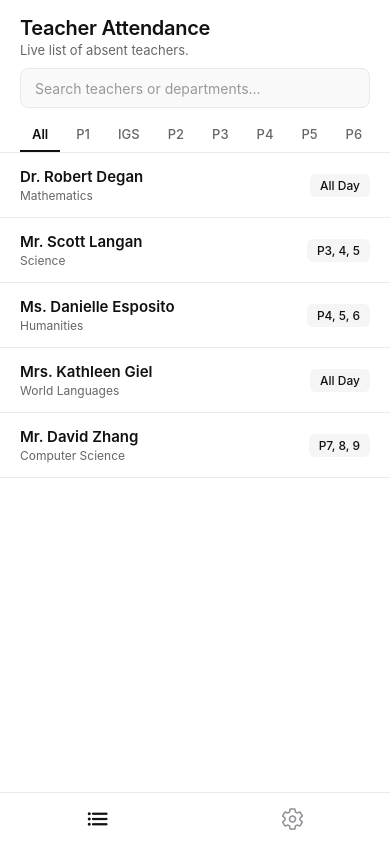
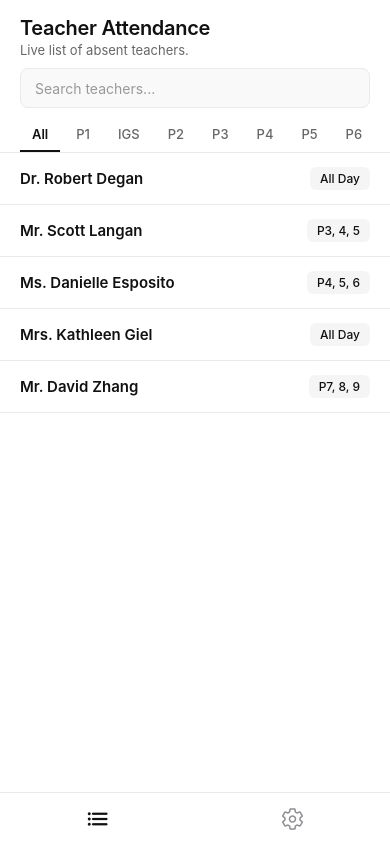
Before and after one commit to bca-upper-cafe/upper-cafe-mobile, a React Native app: screen / in a window 390 px wide. Built offline with nearby package versions, Linux system fonts and the light colour scheme.

Commit message:
ui for search on depts

```diff
--- a/App.tsx
+++ b/App.tsx
@@ -91,9 +91,8 @@ export default function App() {
   const filteredAbsences = useMemo(() => {
     return absences.filter((t) => {
       const fullName = `${t.pronoun} ${t.firstName} ${t.lastName}`.toLowerCase();
-      const dept = t.department.toLowerCase();
       const q = searchQuery.toLowerCase().trim();
-      const matchesSearch = !q || fullName.includes(q) || dept.includes(q);
+      const matchesSearch = !q || fullName.includes(q);
       if (!matchesSearch) return false;
 
       if (selectedPeriod === 'All') return true;
@@ -130,7 +129,7 @@ export default function App() {
             <TextInput
               value={searchQuery}
               onChangeText={setSearchQuery}
-              placeholder="Search teachers or departments..."
+              placeholder="Search teachers..."
               placeholderTextColor="#999999"
               style={styles.searchInput}
               clearButtonMode="while-editing"
@@ -196,7 +195,6 @@ export default function App() {
                   <View key={t.id} style={styles.teacherRow}>
                     <View style={styles.teacherInfo}>
                       <Text style={styles.teacherName}>{fullName}</Text>
-                      <Text style={styles.teacherDept}>{t.department}</Text>
                     </View>
 
                     <View style={styles.periodBadge}>
```
